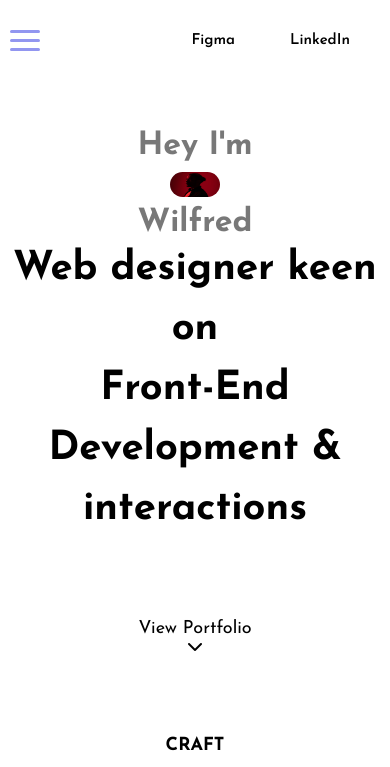
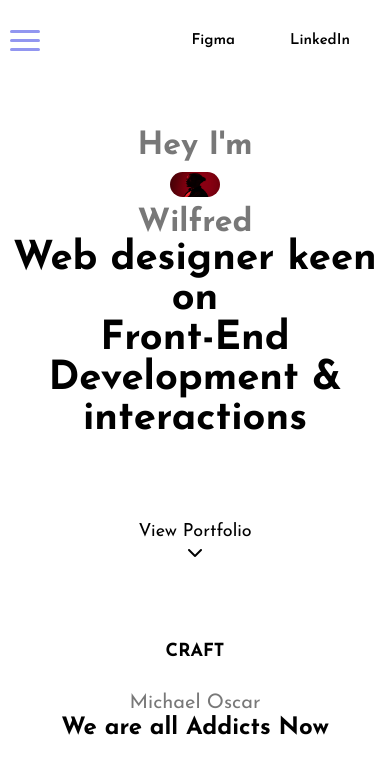
Before and after one commit to Wilfredpin/Wilfred-s-Portfolio, a plain HTML site: page index.html in a window 390 px wide. Shown: the top 767 px of the page. Drawn offline with nearby package versions, Linux system fonts and the light colour scheme.

Commit message:
Add files via upload

```diff
--- a/style.css
+++ b/style.css
@@ -625,7 +625,7 @@ footer {
 
   .hero .heading2 {
     font-size: 25px;
-    line-height: 60px;
+    line-height: 40px;
   }
 
   .hero img {
@@ -657,6 +657,9 @@ footer {
   .arrow {
     height: 22.5px;
     width: 30px;
+  }
+  p {
+    line-height: 25px;
   }
 
   .CTA h1 {
```
